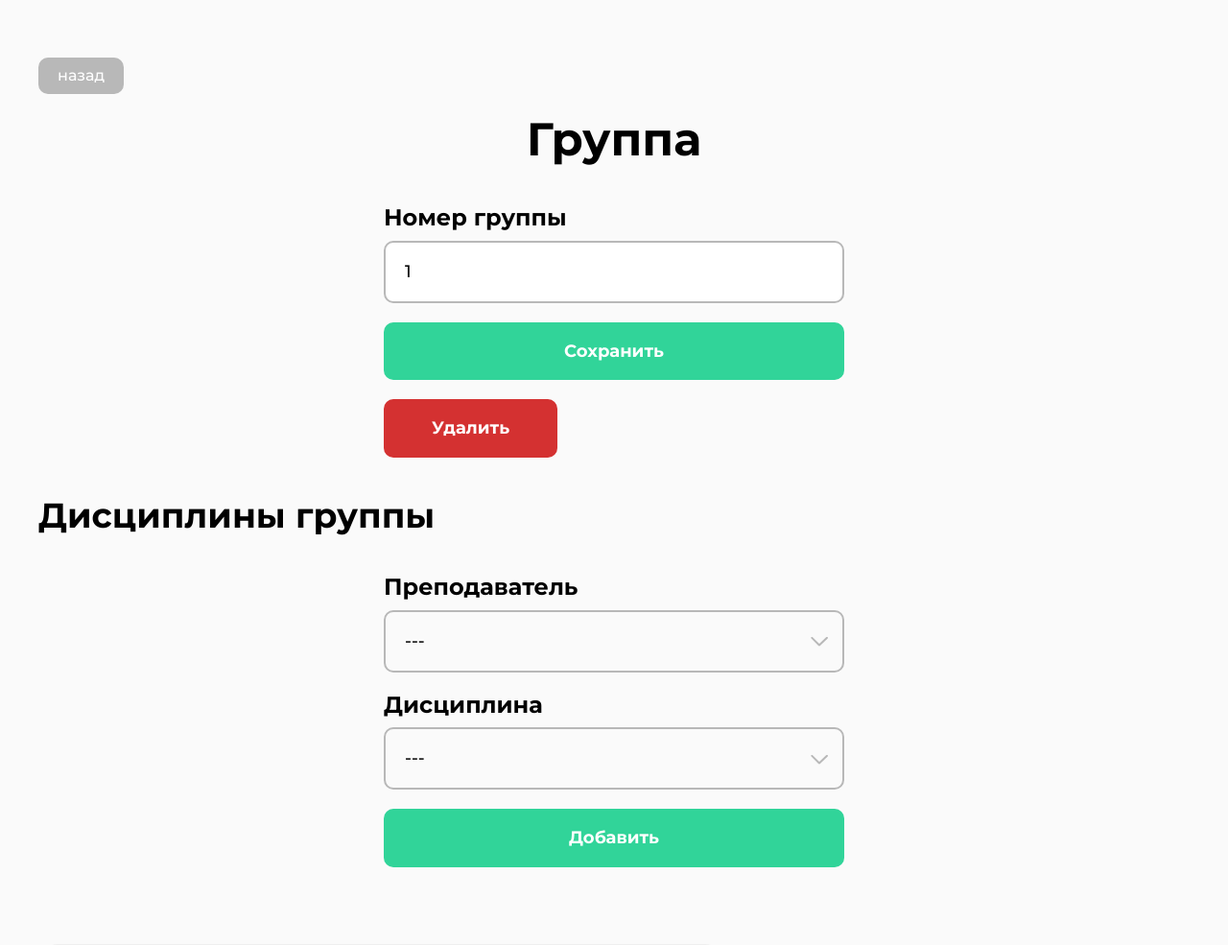
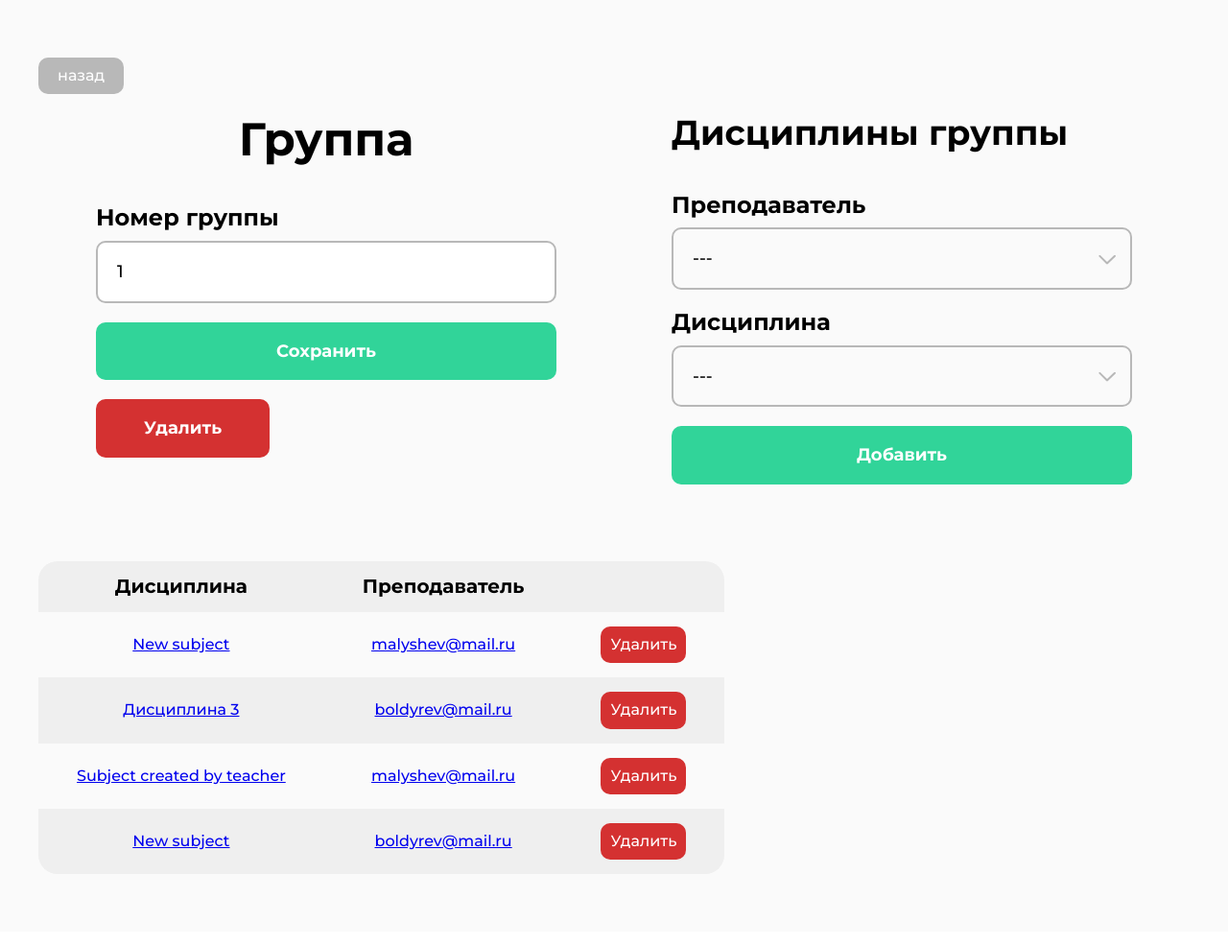
Before and after one commit to Alexzhiliuk/ladutsko, a Django app: page /group/1/ in a window 1280 px wide. Shown: the part 153-1138 px from the top of the page at 96% size. After the commit the page ends 1064 px from the top, so only its background shows below. Run offline with Django 4.2, Linux system fonts and the light colour scheme; a user stored in the database is signed in; data comes from the database, SQL or seed files in the repository; both versions use the stored data as it was after the commit.

Commit message:
several froms in row

```diff
--- a/study/templates/study/group/edit.html
+++ b/study/templates/study/group/edit.html
@@ -8,11 +8,18 @@
 {% block extra_css %}
 <link rel="stylesheet" href="{% static 'css/select.css' %}">
 <link rel="stylesheet" href="{% static 'css/table.css' %}">
+<style>
+    .section-teachers {
+        display: flex;
+        justify-content: space-between;
+    }
+</style>
 {% endblock %}
 
 {% block content %}
 <a href="{% url 'groups' %}" class="back">назад</a>
 <section class="section-teachers">
+    <div class="form">
         <h1 class="h1 h1_center">Группа</h1>
 
         <form action="." method="POST" class="form mt-40">
@@ -31,8 +38,8 @@
 
         </form>
 
-</section>
-<section class="section-subjects mt-40">
+    </div>
+    <div class="form">
         <h2 class="h2">Дисциплины группы</h2>
 
         <form action="{% url 'group-add-subject' group.pk %}" method="POST" class="form mt-40">
@@ -79,6 +86,10 @@
                 <button type="submit" class="btn">Добавить</button>
             </div>
         </form>
+    </div>
+
+</section>
+<section class="section-subjects mt-40">
 
     <div class="table-wrapper mt-40">
         <table class="table mt-40">
```
Also changed, not shown: study/templates/study/teacher/edit-subject.html (+14 -4 lines), db.sqlite3. Lines whose indentation alone changed are shown as unchanged.
